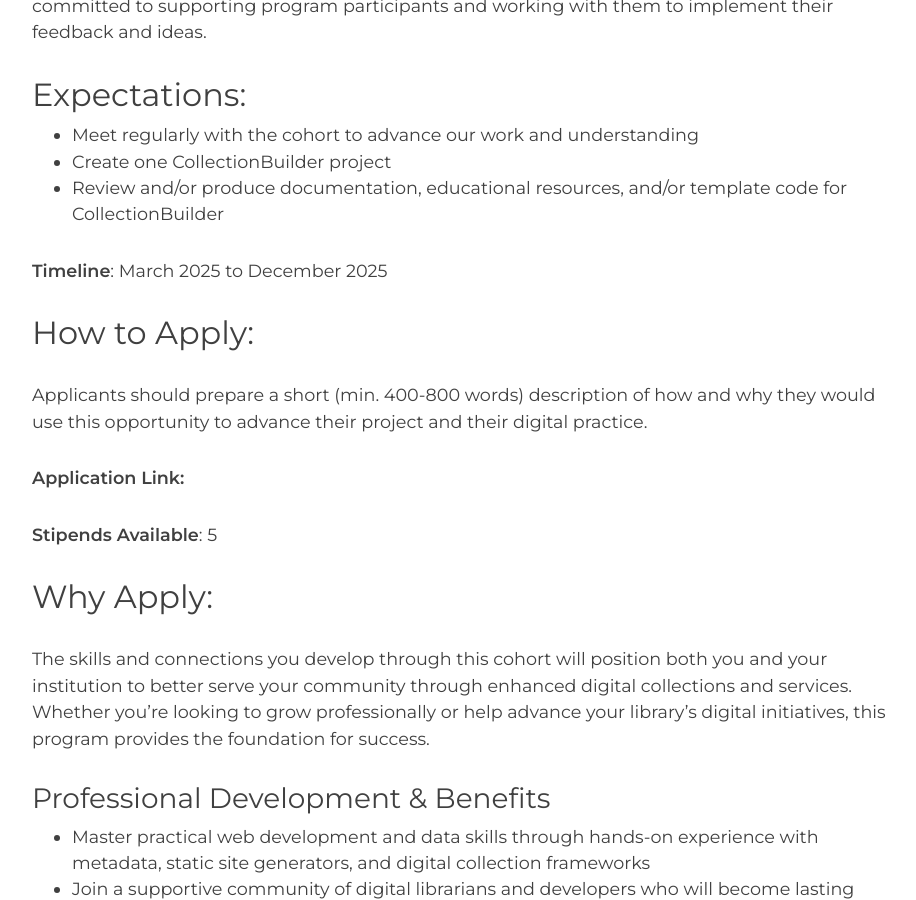
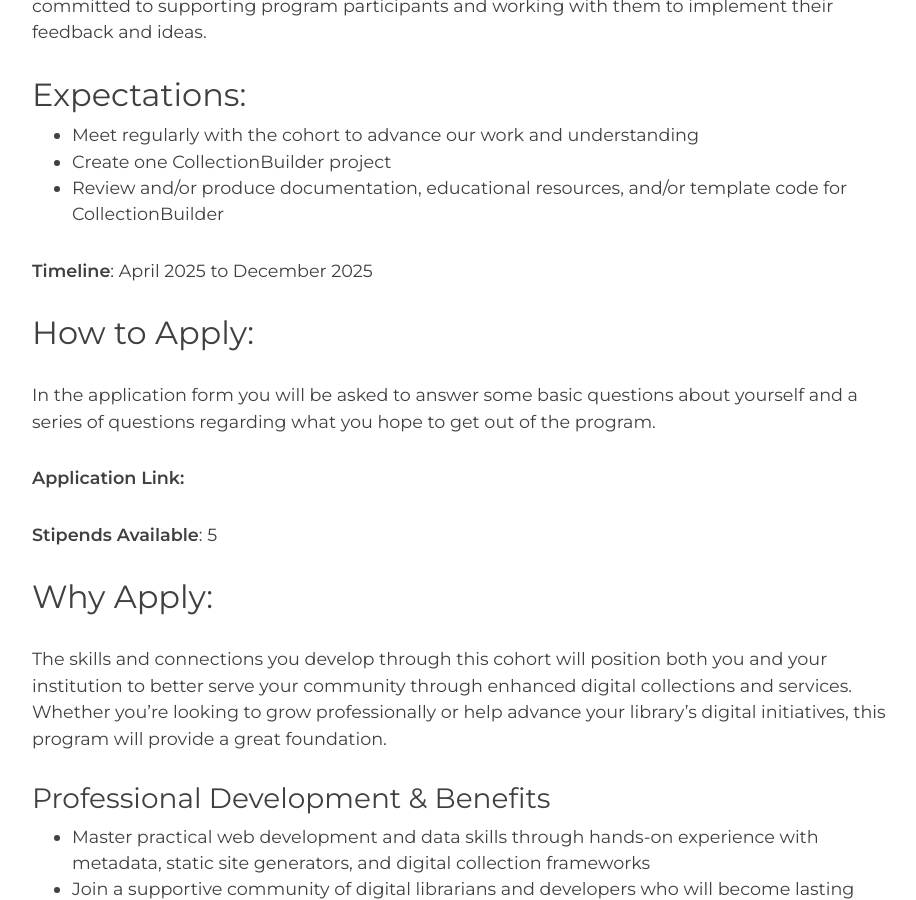
Before and after one commit to CollectionBuilder/collectionbuilder.github.io, a Jekyll site: the page built from pages/community/librarian-incentives.md, in a window 1280 px wide and 900 px high, scrolled down 1238 px. Shown: the whole window, without its empty margins (173-1089 px from the left). Built offline with Jekyll 4.4.1, drawn with Linux system fonts in a browser that asks for light colours; comment, search, counter and statistics services are not loaded; some of the changed text lies outside the part shown.

Commit message:
Update librarian-incentives.md

```diff
--- a/pages/community/librarian-incentives.md
+++ b/pages/community/librarian-incentives.md
@@ -9,10 +9,10 @@
 
 **Stipend**: Each participant will receive a $1,000 stipend.
 
-**Application Deadline**: March 1, 2025
+**Application Deadline**: March 3, 2025
 
 <div class="text-center">
-    <a href="#" class="btn btn-info btn-lg mb-4 mx-1 disabled" aria-disabled="true"><span class="fas fa-edit"></span> Submit an Application</a>
+    <a href="https://uidaho.co1.qualtrics.com/jfe/form/SV_5dLxvG1ouE8qc0m" class="btn btn-info btn-lg mb-4 mx-1" aria-disabled="true"><span class="fas fa-edit"></span> Submit an Application</a>
 </div>
 
 ## Description:
@@ -40,12 +40,11 @@
 - Create one CollectionBuilder project
 - Review and/or produce documentation, educational resources, and/or template code for CollectionBuilder
 
-**Timeline**: March 2025 to December 2025
-
+**Timeline**: April 2025 to December 2025
 
 ## How to Apply:
 
-Applicants should prepare a short (min. 400-800 words) description of how and why they would use this opportunity to advance their project and their digital practice.
+In the application form you will be asked to answer some basic questions about yourself and a series of questions regarding what you hope to get out of the program.
 
 **Application Link:**
 
@@ -54,7 +53,7 @@
 
 ## Why Apply:
 
-The skills and connections you develop through this cohort will position both you and your institution to better serve your community through enhanced digital collections and services. Whether you're looking to grow professionally or help advance your library's digital initiatives, this program provides the foundation for success.
+The skills and connections you develop through this cohort will position both you and your institution to better serve your community through enhanced digital collections and services. Whether you're looking to grow professionally or help advance your library's digital initiatives, this program will provide a great foundation.
 
 ### Professional Development & Benefits
 
```
